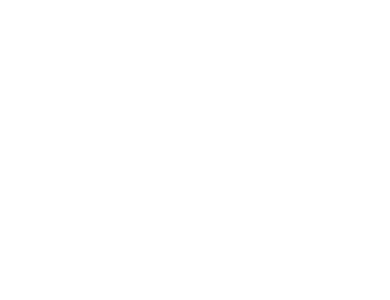
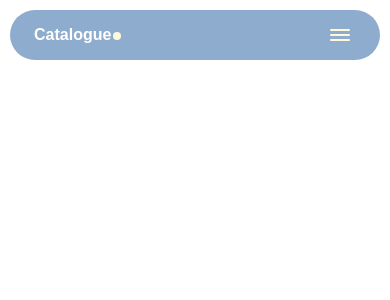
Before and after one commit to ahmadiqball/evermos-catalogue, a Nuxt app: page /cart in a window 390 px wide. Before the commit this address had no page. Shown: the top 300 px of the page. Built offline with nearby package versions, Linux system fonts and the light colour scheme.

Commit message:
feat: create header menu component and layout

```diff
--- a/nuxt.config.ts
+++ b/nuxt.config.ts
@@ -11,4 +11,6 @@
   imports: {
     autoImport: false,
   },
+
+  css: ['~/designs/styles/index.css'],
 });
--- /dev/null
+++ b/src/designs/styles/base.css
@@ -0,0 +1,9 @@
+body {
+  margin: 0;
+  font-family: sans-serif;
+}
+
+* {
+  margin: 0;
+  box-sizing: border-box;
+}
--- /dev/null
+++ b/src/designs/styles/index.css
@@ -0,0 +1,2 @@
+@import './variable.css';
+@import './base.css';
--- /dev/null
+++ b/src/designs/styles/variable.css
@@ -0,0 +1,7 @@
+:root {
+  --color-blue-100: #d2e0fb;
+  --color-blue-400: #8EACCD;
+  --color-yellow-100: #fef9d9;
+  --color-green-300: #dee5d4;
+  --color-green-100: rgba(222, 229, 212, 0.5);
+}
--- /dev/null
+++ b/src/layouts/default.vue
@@ -0,0 +1,197 @@
+<script setup lang="ts">
+import { NuxtPage } from '#components';
+import { ref } from 'vue';
+
+const openMenuDropdown = ref(false);
+</script>
+
+<template>
+  <div>
+    <header class="header">
+      <h3 class="header-logo">Catalogue<span /></h3>
+
+      <div
+        class="header-menu"
+        :class="openMenuDropdown ? 'header-menu-open' : 'header-menu-close'"
+      >
+        <NuxtLink to="/">Products</NuxtLink>
+        <NuxtLink to="/cart">Cart</NuxtLink>
+        <NuxtLink to="/wishlist">My Wishlist</NuxtLink>
+      </div>
+
+      <button
+        class="header-button"
+        :class="{ 'header-button-open': openMenuDropdown }"
+        @click="openMenuDropdown = !openMenuDropdown"
+      >
+        <span v-for="item in 3" :key="item" />
+      </button>
+    </header>
+    <main>
+      <NuxtPage />
+    </main>
+  </div>
+</template>
+
+<style scoped>
+main {
+  margin-top: 74px;
+}
+
+.header {
+  position: fixed;
+  top: 0;
+  left: 0;
+  z-index: 50;
+  background-color: var(--color-blue-400);
+  width: calc(100% - 20px);
+  padding: 1rem 3rem;
+  border-radius: 9999px;
+  margin: 10px;
+  display: flex;
+  justify-content: space-between;
+  align-items: center;
+}
+
+.header-logo {
+  color: white;
+  font-size: 1.5rem;
+
+  span {
+    background-color: var(--color-yellow-100);
+    border-radius: 50%;
+    height: 8px;
+    width: 8px;
+    display: inline-block;
+    margin-left: 2px;
+  }
+}
+
+.header-menu {
+  display: flex;
+  align-items: center;
+  gap: 12px;
+
+  a {
+    text-decoration: none;
+    color: white;
+    font-size: 14px;
+    padding: 4px 6px;
+    border-radius: 4px;
+    transition: linear background-color 100ms;
+  }
+
+  a:hover {
+    background-color: var(--color-green-100);
+  }
+}
+
+.header-button {
+  display: none;
+  background-color: transparent;
+  border: none;
+  flex-flow: column;
+  justify-content: center;
+  gap: 3px;
+  height: 16px;
+  cursor: pointer;
+
+  span {
+    width: 20px;
+    height: 2px;
+    display: inline-block;
+    border-radius: 10px;
+    background-color: var(--color-yellow-100);
+    transition: ease-in-out 280ms;
+  }
+
+  span:nth-child(2) {
+    transition: none;
+  }
+}
+
+.header-button-open {
+  cursor: pointer;
+
+  span:nth-child(1) {
+    transform: translateY(2px) rotate(45deg);
+  }
+
+  span:nth-child(2) {
+    display: none;
+    transition: ease-in-out 280ms;
+  }
+
+  span:nth-child(3) {
+    transform: translateY(-2px) rotate(-45deg);
+  }
+}
+
+@media (max-width: 648px) {
+  .header {
+    padding: 1rem 1.5rem;
+  }
+
+  .header-logo {
+    font-size: 16px;
+  }
+
+  .header-menu {
+    max-height: 0;
+    position: absolute;
+    top: 100%;
+    left: 0;
+    background-color: var(--color-blue-400);
+    width: 100%;
+    margin-top: 10px;
+    border-radius: 16px;
+    flex-flow: column;
+    gap: 0px;
+
+    a {
+      width: 100%;
+      text-align: center;
+      padding: 12px 0;
+      font-size: 12px;
+    }
+  }
+
+  .header-menu-open {
+    max-height: 100vh;
+    animation: menu-open linear 500ms;
+  }
+
+  .header-menu-close {
+    max-height: 0;
+    animation: menu-close linear 500ms;
+  }
+
+  .header-button {
+    display: flex;
+  }
+
+  @keyframes menu-open {
+    0% {
+      max-height: 0;
+      overflow: hidden;
+    }
+
+    100% {
+      max-height: 100vh;
+      overflow: visible;
+    }
+  }
+
+  @keyframes menu-close {
+    0% {
+      max-height: 100vh;
+      overflow: visible;
+    }
+
+    100% {
+      max-height: 0;
+      overflow: hidden;
+    }
+  }
+}
+</style>
--- a/src/pages/index.vue
+++ b/src/pages/index.vue
@@ -1,6 +1,3 @@
 <template>
-  <main>
-    <NuxtRouteAnnouncer />
-    <NuxtWelcome />
-  </main>
+  <div></div>
 </template>
```
